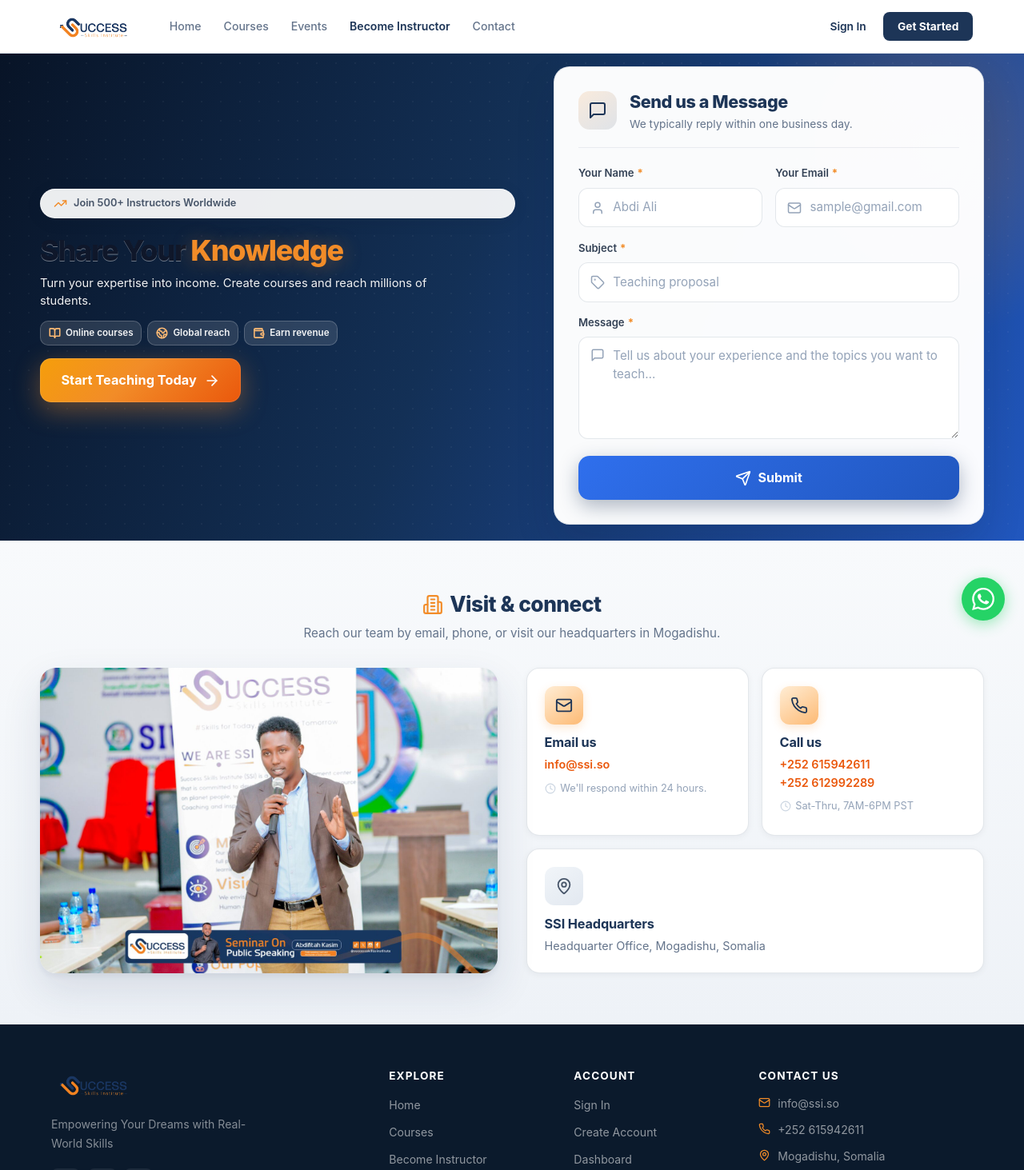
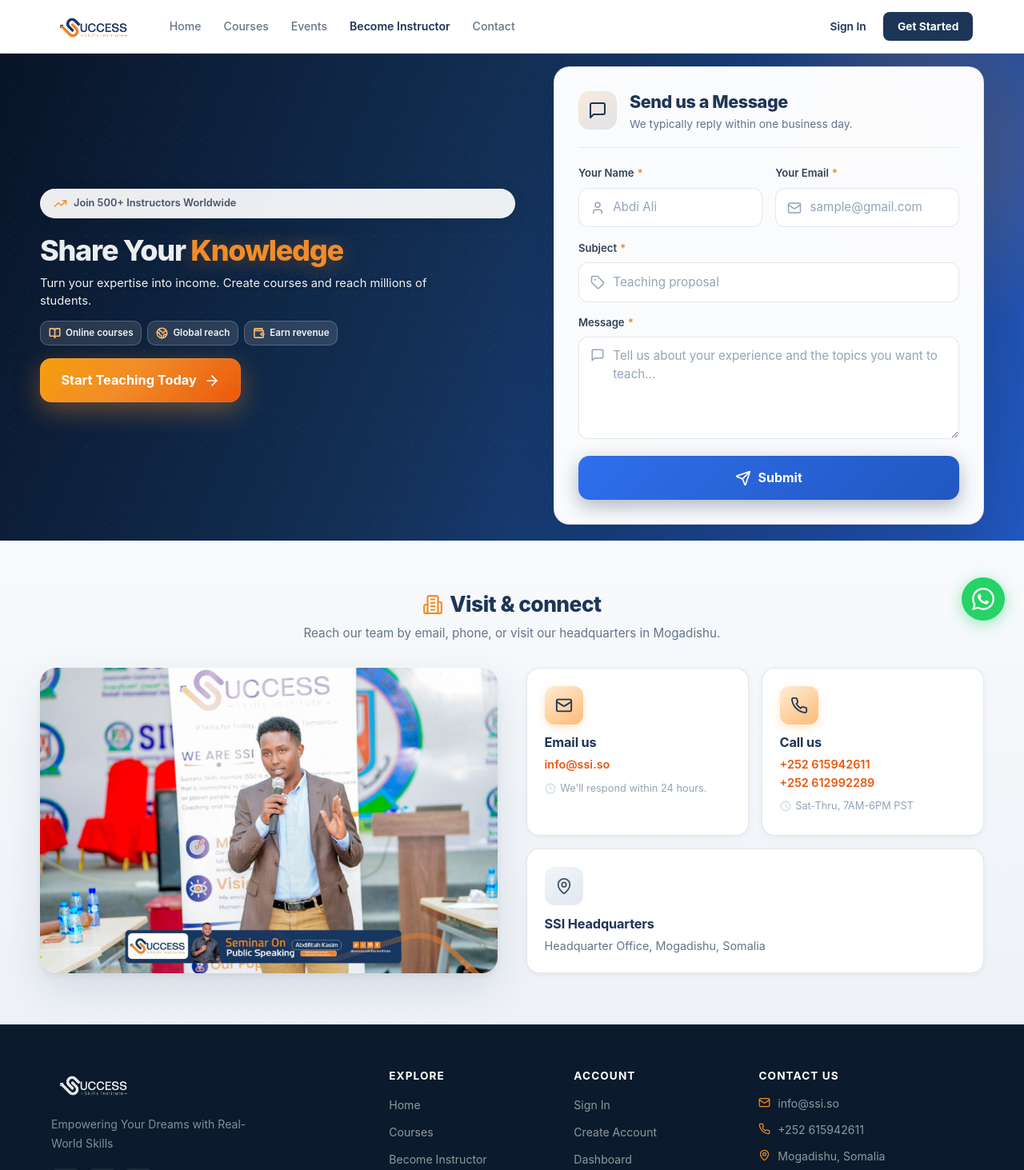
Before and after one commit to asho-abdi/ssi, a React (Vite) app: page /become-instructor in a window 1280 px wide. Shown: the top 1463 px of the page at 80% size. Built offline with nearby package versions, Linux system fonts and the light colour scheme; no server answers.

Commit message:
made some changes

```diff
--- a/src/pages/BecomeInstructor.css
+++ b/src/pages/BecomeInstructor.css
@@ -118,8 +118,8 @@
 }
 
 .bi-hero-copy .bi-title-muted {
-  color: #0f172a;
-  text-shadow: 0 1px 0 rgba(255, 255, 255, 0.4);
+  color: rgba(255, 255, 255, 0.92);
+  text-shadow: none;
 }
 
 .bi-hero-copy .bi-title-accent {
@@ -690,3 +690,10 @@
   border-color: var(--border);
   box-shadow: var(--shadow-sm);
 }
+
+/* White logo on dark footer */
+.lp-footer .landing-logo-full,
+.lp-footer .landing-logo-mark {
+  filter: brightness(0) invert(1);
+  opacity: 0.9;
+}
--- a/src/pages/Home.css
+++ b/src/pages/Home.css
@@ -846,6 +846,12 @@
   border-bottom: 1px solid rgba(255,255,255,0.08);
 }
 .lp-footer-brand {}
+/* Make logo visible on dark footer background */
+.lp-footer .landing-logo-full,
+.lp-footer .landing-logo-mark {
+  filter: brightness(0) invert(1);
+  opacity: 0.9;
+}
 .lp-footer-tagline {
   font-size: 0.88rem;
   color: rgba(255,255,255,0.5);
--- a/src/pages/Home.jsx
+++ b/src/pages/Home.jsx
@@ -274,19 +274,19 @@ export function Home() {
               </div>
               <div className="lp-trust-divider" />
               <div className="lp-trust-badge">
-                <Users size={15} color="#1d3557" />
+                <Users size={15} color="rgba(255,255,255,0.8)" />
                 <strong>500+</strong>
                 <span>Students</span>
               </div>
               <div className="lp-trust-divider" />
               <div className="lp-trust-badge">
-                <BookOpen size={15} color="#1d3557" />
+                <BookOpen size={15} color="rgba(255,255,255,0.8)" />
                 <strong>15+</strong>
                 <span>Courses</span>
               </div>
               <div className="lp-trust-divider" />
               <div className="lp-trust-badge">
-                <Trophy size={15} color="#1d3557" />
+                <Trophy size={15} color="rgba(255,255,255,0.8)" />
                 <strong>100%</strong>
                 <span>Certified</span>
               </div>
```
